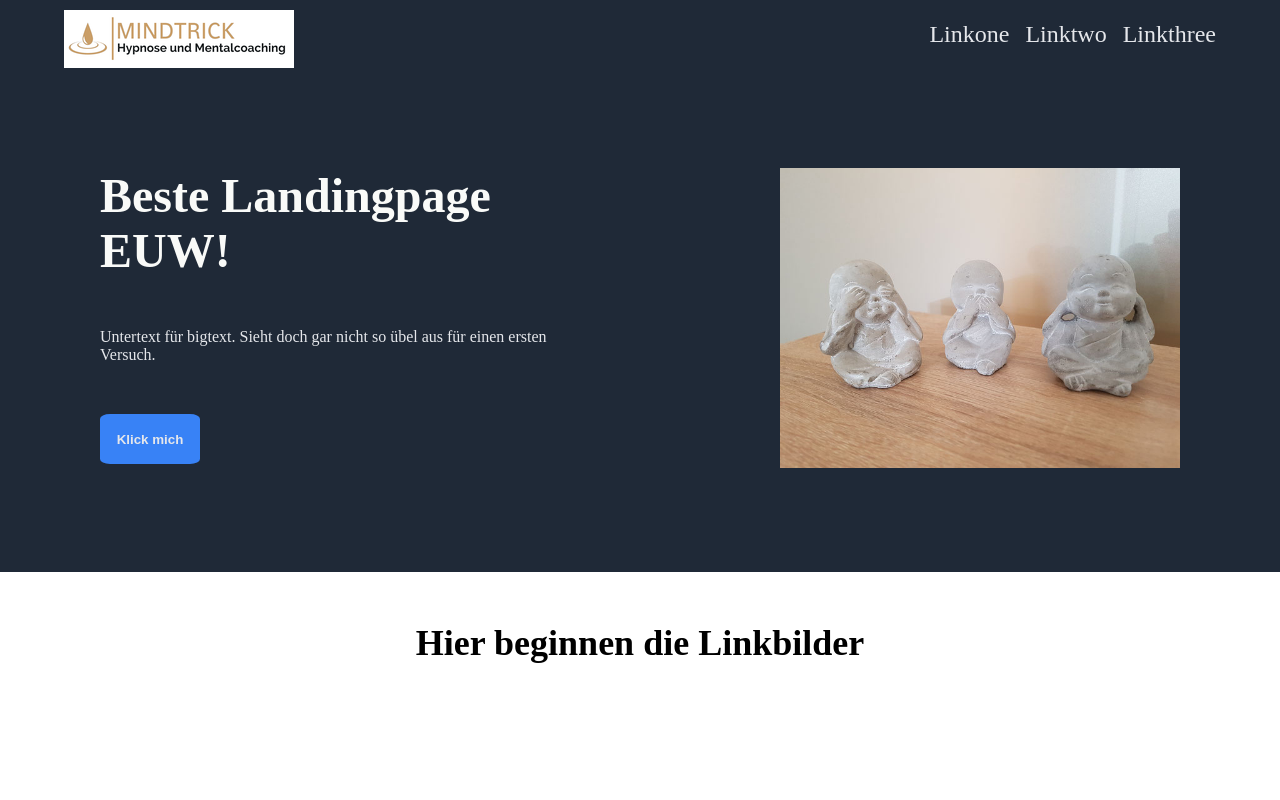
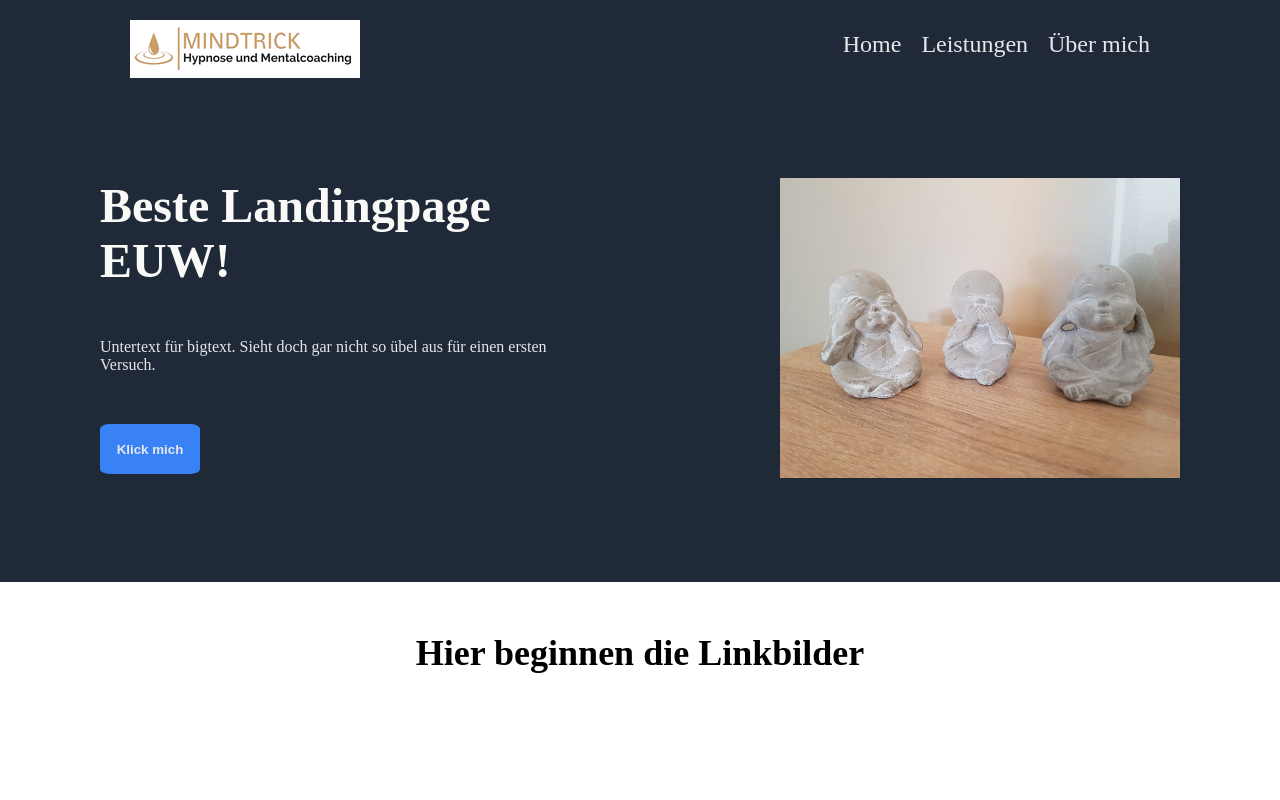
Before and after one commit to IgelCode/landing-page, a plain HTML site: page index.html in a window 1280 px wide. Shown: the top 800 px of the page. Drawn offline with Linux system fonts and the light colour scheme.

Commit message:
small fix

```diff
--- a/index.html
+++ b/index.html
@@ -12,9 +12,9 @@
 <img class="logo" src="images/logo.png" alt="Logo">
 <div class="links">
     <ul>
-        <li><a href="placeholder">Linkone</a></li>
-        <li><a href="placeholder">Linktwo</a></li>
-        <li><a href="placeholder">Linkthree</a></li>
+        <li><a href="placeholder">Home</a></li>
+        <li><a href="placeholder">Leistungen</a></li>
+        <li><a href="placeholder">Über mich</a></li>
     </ul>
 </div>
     </header>
--- a/style.css
+++ b/style.css
@@ -14,11 +14,12 @@ header {
 
         }
     .logo {
-    margin-left: 5%;
-    margin-top: 10px;
+    margin-left: 130px;
+    margin-top: 20px;
           }
     .links {
-    margin-right: 5%;
+    margin-top: 10px;
+    margin-right: 130px;
           }
 
 .main {
@@ -33,7 +34,7 @@ a {
 ul {
     list-style: none;
     display: flex;
-    gap: 16px;
+    gap: 20px;
 }
 .banner {
     background-color: #1F2937;
```
